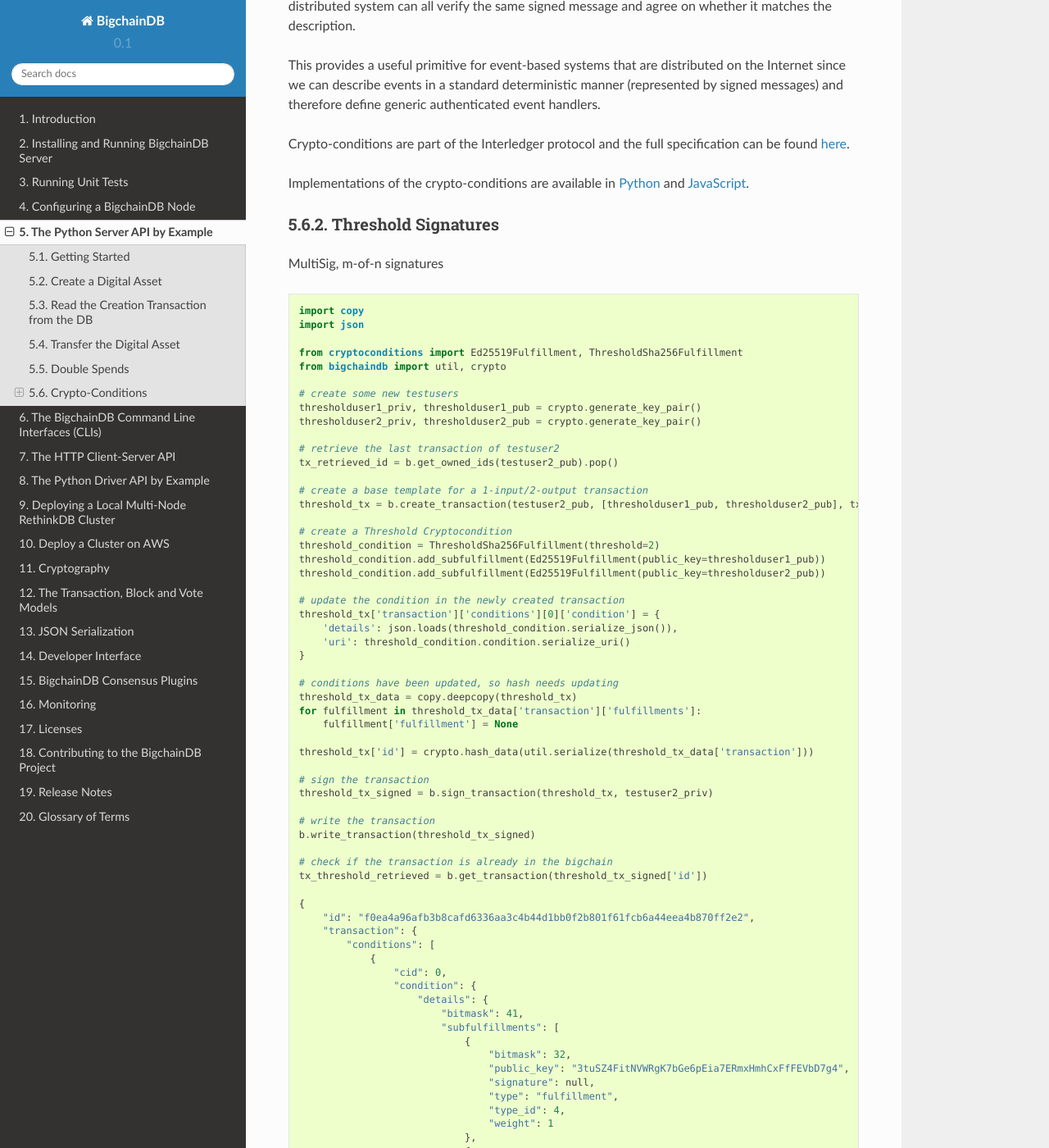
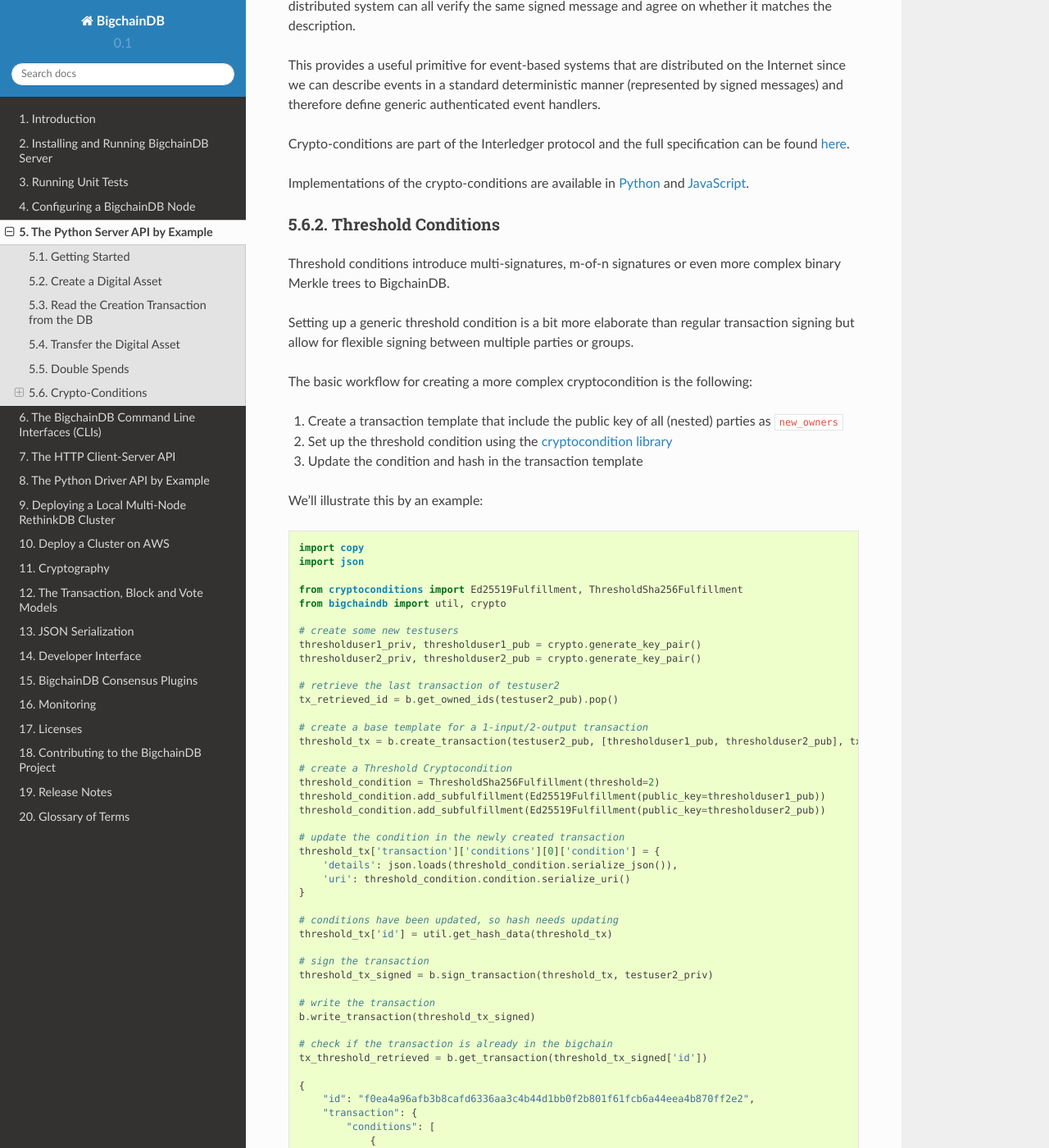
Before and after one commit to bigchaindb/bigchaindb, a Sphinx documentation site: the page built from docs/source/python-server-api-examples.md, in a window 1280 px wide and 1400 px high, scrolled down 4905 px. Shown: the whole window at 82% size. Built offline with Sphinx 7.4.7 and the Read the Docs theme 2.0.0, drawn with Linux system fonts in a browser that asks for light colours; some of the changed text lies outside the part shown.

Commit message:
threshold conditions documentation

````diff
--- a/docs/source/python-server-api-examples.md
+++ b/docs/source/python-server-api-examples.md
@@ -226,9 +226,19 @@
 Implementations of the crypto-conditions are available in [Python](https://github.com/bigchaindb/cryptoconditions) and [JavaScript](https://github.com/interledger/five-bells-condition).
 
 
-### Threshold Signatures
+### Threshold Conditions
 
-MultiSig, m-of-n signatures
+Threshold conditions introduce multi-signatures, m-of-n signatures or even more complex binary Merkle trees to BigchainDB.
+
+Setting up a generic threshold condition is a bit more elaborate than regular transaction signing but allow for flexible signing between multiple parties or groups.
+
+The basic workflow for creating a more complex cryptocondition is the following:
+
+1. Create a transaction template that include the public key of all (nested) parties as `new_owners`
+2. Set up the threshold condition using the [cryptocondition library](https://github.com/bigchaindb/cryptoconditions)
+3. Update the condition and hash in the transaction template
+
+We'll illustrate this by an example:
 
 ```python
 import copy
@@ -259,11 +269,7 @@
 }
 
 # conditions have been updated, so hash needs updating
-threshold_tx_data = copy.deepcopy(threshold_tx)
-for fulfillment in threshold_tx_data['transaction']['fulfillments']:
-    fulfillment['fulfillment'] = None
-
-threshold_tx['id'] = crypto.hash_data(util.serialize(threshold_tx_data['transaction']))
+threshold_tx['id'] = util.get_hash_data(threshold_tx)
 
 # sign the transaction
 threshold_tx_signed = b.sign_transaction(threshold_tx, testuser2_priv)
@@ -334,6 +340,15 @@
 }
 
 ```
+
+The transaction can now be transfered by fulfilling the threshold condition.
+
+The fulfillement involves:
+
+1. Create a transaction template that include the public key of all (nested) parties as `current_owners`
+2. Parsing the threshold condition into a fulfillment using the [cryptocondition library](https://github.com/bigchaindb/cryptoconditions)
+3. Signing all necessary subfulfillments and updating the fulfillment field in the transaction
+
 
 ```python
 from cryptoconditions.fulfillment import Fulfillment
````
Also changed, not shown: other parts of docs/source/python-server-api-examples.md (+0 -3 lines), 1 other file.
